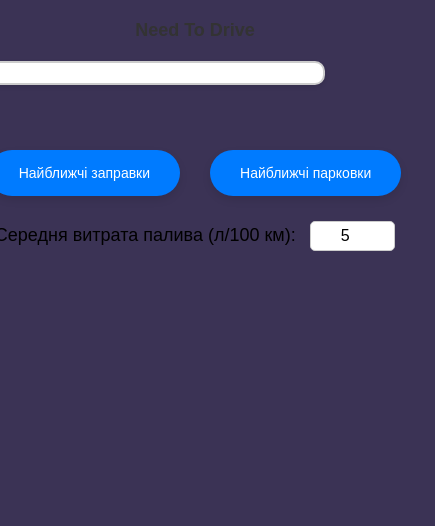
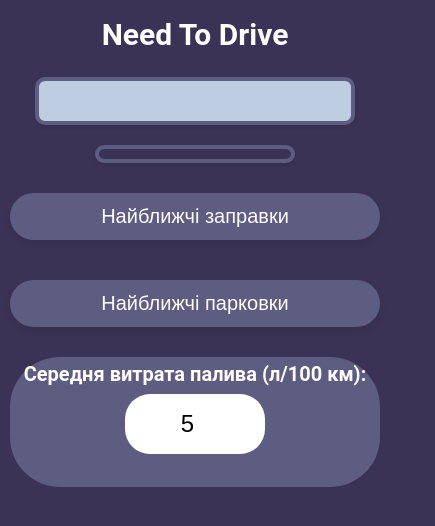
Before and after one commit to AyOhBee/needtodrive, a plain HTML site: page index.html in a window 390 px wide. Both pictures are taken after a click on the button "Почати". Shown: the whole page, 435 px wide, since content can reach past the window. Drawn offline with Linux system fonts and the light colour scheme; some packages are replaced by stand-ins of ours.

Commit message:
Update styles.css

```diff
--- a/styles.css
+++ b/styles.css
@@ -1,5 +1,5 @@
 body {
-    font-family: 'Arial', sans-serif;
+    font-family: "Roboto";
     background-color: #3B3355;
     margin: 0;
     padding: 0;
@@ -10,10 +10,11 @@ body {
 }
 
 h1 {
-    color: #333;
-    margin-top: 20px;
+    padding: 5px;
+    color: #FEFCFD;
+    margin-top: 12px;
     text-align: center;
-    font-size: 24px;
+    font-size: 30px;
 }
 
 .container {
@@ -30,10 +31,14 @@ h1 {
 #weather, #map {
     flex: 1 1 45%;
     width: 200px;
-    height: 480px;
+    height: 440px;
     box-shadow: 0 2px 4px rgba(0, 0, 0, 0.1);
     border-radius: 10px;
     box-sizing: border-box;
+}
+
+#map {
+    border:4px solid#5D5D81
 }
 
 #weather {
@@ -41,21 +46,22 @@ h1 {
     display: flex;
     flex-direction: column;
     justify-content: space-around;
-    background-color: white;
+    background-color: #BFCDE0;
     padding: 20px;
-    border: 2px solid #ccc;
+    border: 4px solid #5D5D81;
 }
 
 #weather h2 {
     margin-top: 0;
-    color: #333;
-    font-size: 32px;
+    color: #3B3355;
+    font-size: 36px;
 }
 
 #weather p {
     margin: 4px 0;
-    color: #666;
-    font-size: 24px;
+    color: #3B3355;
+    font-size: 20px;
+    font-weight: bold;
 }
 
 #controls {
@@ -66,101 +72,151 @@ h1 {
 }
 
 #controls button {
-    background-color: #007bff;
-    color: white;
+    background-color:#5D5D81;
+    color: #FEFCFD;
     border: none;
     padding: 15px 30px;
     margin: 5px;
     border-radius: 50px;
     cursor: pointer;
-    font-size: 16px;
+    font-size: 20px;
     transition: background-color 0.3s, transform 0.3s;
     box-shadow: 0 4px 8px rgba(0, 0, 0, 0.1);
 }
 
 #controls button:hover {
-    background-color: #0056b3;
+    background-color: #5D5D81;
     transform: scale(1.05);
 }
 
 #notification {
     margin: 20px 0;
-    color: red;
+    color: #FEFCFD;
     font-weight: bold;
 }
 
 #fuelInputContainer {
+    margin: 10px;
+    padding: 5px;
+    border-radius: 50px;
+    height: 120px;
+    background: #5D5D81;
+    color: #FEFCFD;
     text-align: center;
 }
 
 #fuelInputContainer label {
-    font-size: 18px;
-    margin-right: 10px;
+    font-size: 20px;
+    font-weight: bold;
+    padding-bottom: 20px;
 }
 
 #fuelInputContainer input {
-    font-size: 16px;
-    padding: 5px;
-    border-radius: 5px;
-    border: 1px solid #ccc;
+    height: 15%;
+    margin: 8px;
+    font-size: 20px;
+    padding: 15px 30px;
+    border-radius: 25px;
+    border: 0px solid;
     max-width: 80px;
     text-align: center;
 }
 
 #fuelConsumptionResult {
+    font-weight: bold;
     font-size: 18px;
-    color: #333;
+    color: #FEFCFD;
     margin-top: 10px;
 }
 
 /* Стилі для екранів шириною до 600px (мобільні пристрої) */
 @media only screen and (max-width: 600px) {
     h1 {
-        font-size: 18px;
+        font-size: bold 24px;
     }
 
     .container {
-        width: 90%;
-        max-width: 90%;
+      display: flex;
+      flex-direction: column;
+      justify-content: center;
+      align-items: center;
+      gap: 20px;
+      flex-wrap: wrap;
+      height: 100%;
+      width: 100%;
+      max-width: 600px;
       margin: 20px auto;
-        flex-direction: column;
   }
 
   #weather, #map {
-        width: 80%;
-        min-width: 80%;
-        margin-bottom: 10px;
+      flex: 1 1 45%;
+      box-shadow: 0 2px 4px rgba(0, 0, 0, 0.1);
+      border-radius: 10px;
   }
 
   #map {
-        width: 480px;
+      height: 300px;
+      padding: 5px;
+      border:4px solid#5D5D81
   }
 
   #weather {
-        padding: 10px;
-        font-size: 18px;
+      width: 100%;
+      background-color: #BFCDE0;
+      padding: 20px;
+      border: 4px solid #5D5D81;
   }
 
   #weather h2 {
-        font-size: 20px;
+      margin-top: 0;
+      color: #3B3355;
+      font-size: 36px;
   }
 
   #weather p {
-        margin: 3px 0;
+      margin: 4px 0;
+      color: #3B3355;
+      font-size: 20px;
+      font-weight: bold;
+  }
+
+  #controls {
+      display: flex;
+      flex-direction: column;
+      justify-content: center;
+      gap: 20px;
+      margin: 20px 0;
   }
 
   #controls button {
+      background-color:#5D5D81;
+      color: #FEFCFD;
+      border: none;
+      padding: 12px 24px;
+      margin: 10px;
+      border-radius: 50px;
+      font-size: 20px;
+      transition: background-color 0.3s, transform 0.3s;
+      box-shadow: 0 4px 8px rgba(0, 0, 0, 0.1);
+  }
+
+  #fuelInputContainer input {
+      height: 25%;
+      margin: 8px;
+      font-size: 24px;
       padding: 15px 30px;
-        font-size: 14px;
+      border-radius: 25px;
+      border: 0px solid;
+      max-width: 80px;
+     text-align: center;
   }
 }
-
 /* Стилі для початкової сторінки */
 #introPage {
     background-color: #3B3355;
     color: white;
     width: 100%;
-    height: 100%;
+    height: 720px;
     display: flex;
     flex-direction: column;
     justify-content: center;
@@ -177,6 +233,27 @@ h1 {
     font-size: 18px;
     margin-bottom: 40px;
     max-width: 600px;
+}
+
+#guide p {
+    font-size: 24px;
+    color: #FEFCFD;
+}
+
+#guideButton {
+  background-color: #5D5D81;
+  color: #FEFCFD;
+  border: none;
+  padding: 20px 40px;
+  border-radius: 10px;
+  cursor: pointer;
+  font-size: 24px;
+  transition: background-color 0.3s, transform 0.3s;
+}
+
+#guideButton:hover {
+  background-color: #5D5D81;
+  transform: scale(1.1);
 }
 
 #startButton {
@@ -198,10 +275,11 @@ h1 {
 .loop-wrapper {
     background-color: #3B3355;
     margin: 0 auto;
-    position: relative;
+    position: absolute;
+    top: 100px;
     display: block;
     width: 100%;
-    height: 120px;
+    height: 100px;
     overflow: hidden;
     border-bottom: 3px solid #3B3355;
     color: #3B3355;
@@ -258,7 +336,7 @@ h1 {
     background: #BFCDE0;
   }
   .truck {
-    background-color: #BFCDE0;
+    background: #BFCDE0;
     background: url(https://s3-us-west-2.amazonaws.com/s.cdpn.io/130015/truck.svg) no-repeat;
     background-size: contain;
     height: 60px;
@@ -278,7 +356,7 @@ h1 {
   .wheels  { animation: truck 4s   0.001s ease infinite; }
 
   @keyframes tree {
-    0%   { transform: translate(1350px); }
+    0%   { transform: translate(1500px); }
     50% {}
     100% { transform: translate(-50px); }
   }
@@ -293,11 +371,6 @@ h1 {
     100% { transform: translate(-50px); }
   }
 
-  @keyframes wind {
-    0%   {  }
-    50%   { transform: translateY(3px) }
-    100%   { }
-  }
   @keyframes mtn {
     100% {
       transform: translateX(-3000px) rotate(130deg);
```
Lines whose indentation alone changed are shown as unchanged.
